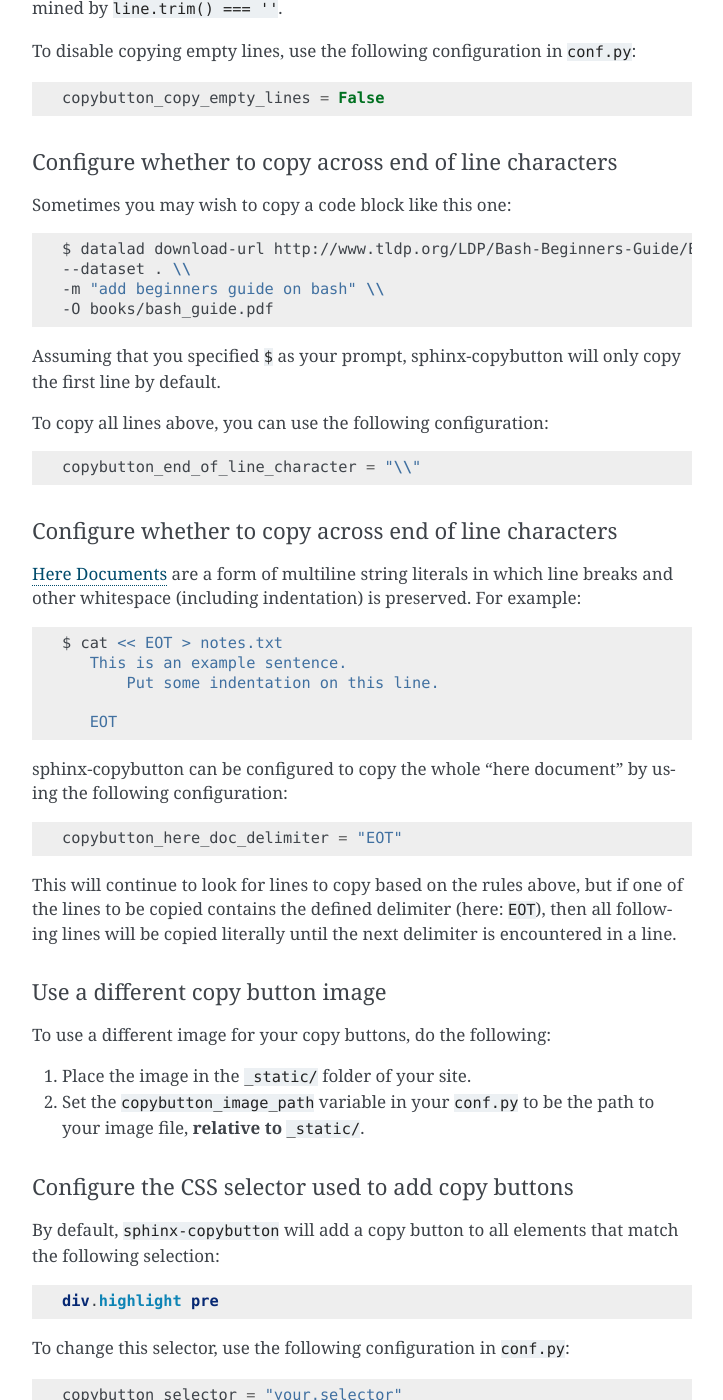
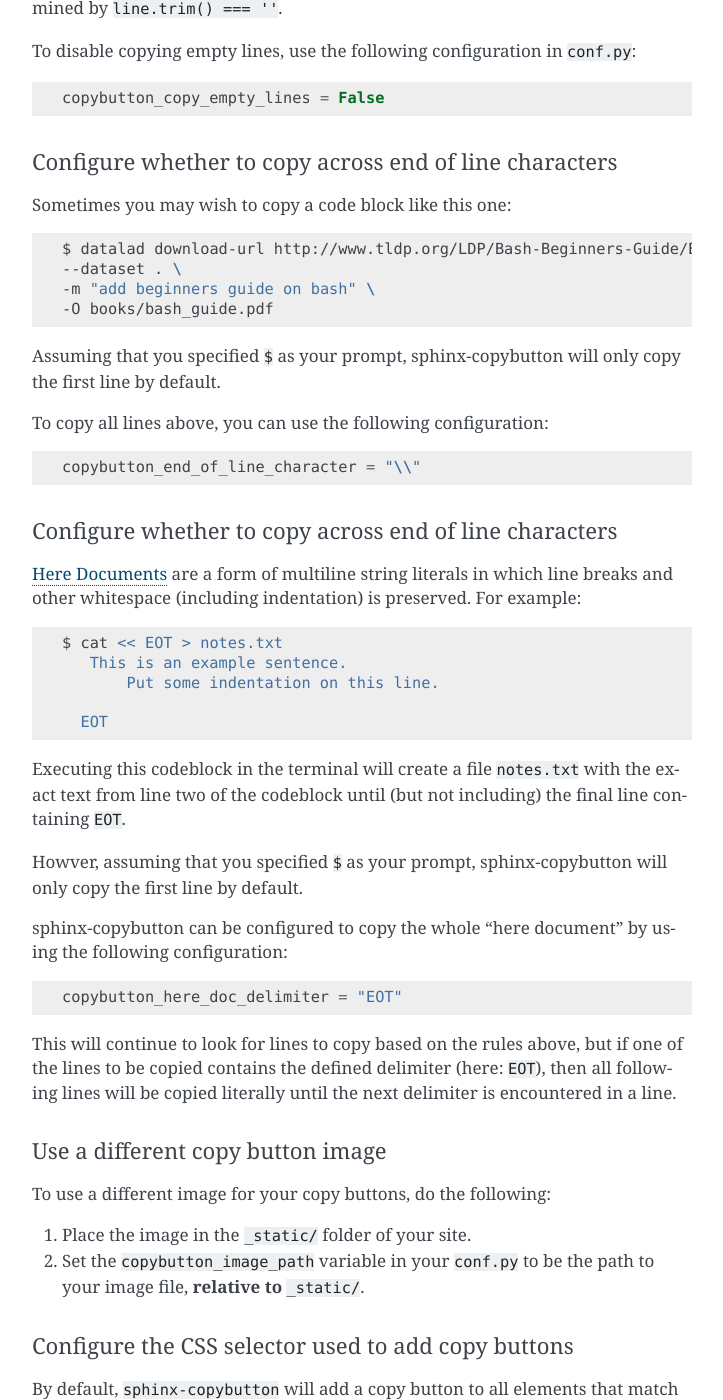
Before and after one commit to executablebooks/sphinx-copybutton, a Sphinx documentation site: the page built from doc/index.rst, in a window 1280 px wide and 1400 px high, scrolled down 4974 px. Shown: the whole window, without its empty margins (388-1111 px from the left). Built offline with Sphinx 7.4.7, drawn with Linux system fonts in a browser that asks for light colours.

```diff
--- a/doc/conf.py
+++ b/doc/conf.py
@@ -105,8 +105,8 @@ copybutton_prompt_is_regexp = True
 # copybutton_remove_prompts = False
 # copybutton_image_path = "test/TEST_COPYBUTTON.png"
 # copybutton_selector = "div"
-# copybutton_end_of_line_character = "\\"
-# copybutton_here_doc_delimiter = "EOT"
+copybutton_end_of_line_character = "\\"
+copybutton_here_doc_delimiter = "EOT"
 
 
 # -- Options for HTMLHelp output ---------------------------------------------
--- a/doc/index.rst
+++ b/doc/index.rst
@@ -287,9 +287,9 @@ Sometimes you may wish to copy a code block like this one:
 
 .. code-block:: bash
 
-    $ datalad download-url http://www.tldp.org/LDP/Bash-Beginners-Guide/Bash-Beginners-Guide.pdf \\
-    --dataset . \\
-    -m "add beginners guide on bash" \\
+    $ datalad download-url http://www.tldp.org/LDP/Bash-Beginners-Guide/Bash-Beginners-Guide.pdf \
+    --dataset . \
+    -m "add beginners guide on bash" \
     -O books/bash_guide.pdf
 
 Assuming that you specified ``$`` as your prompt, sphinx-copybutton will only copy
@@ -314,7 +314,13 @@ For example:
        This is an example sentence.
            Put some indentation on this line.
 
-       EOT
+      EOT
+
+Executing this codeblock in the terminal will create a file ``notes.txt`` with the exact
+text from line two of the codeblock until (but not including) the final line containing ``EOT``.
+
+Howver, assuming that you specified ``$`` as your prompt, sphinx-copybutton will only copy
+the first line by default.
 
 sphinx-copybutton can be configured to copy the whole "here document" by using the following
 configuration:
```
